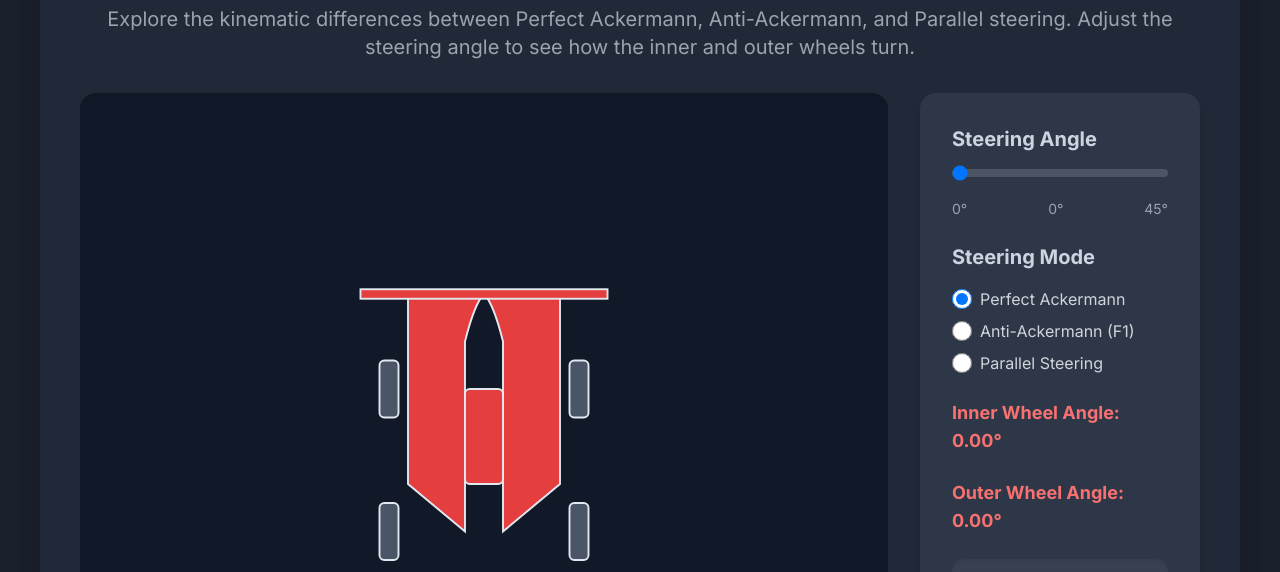
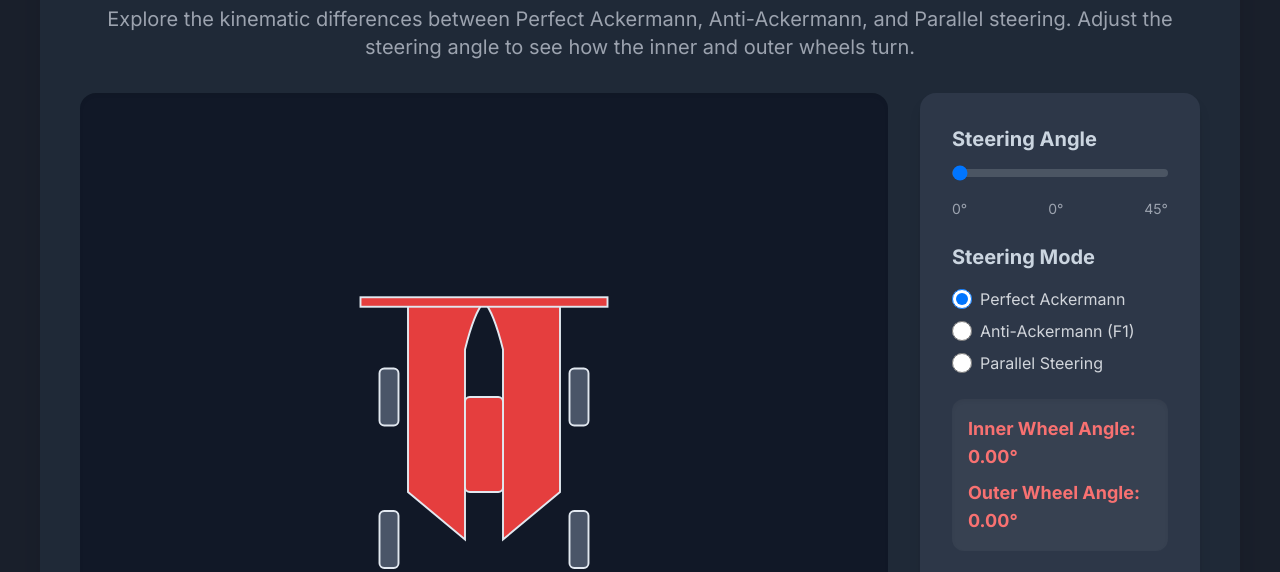
Before and after one commit to Armaan-Chawla/MECH3001-Ackermann-Simulation, a plain HTML site: page index.html in a window 1280 px wide. Shown: the part 155-727 px from the top of the page. Drawn offline with nearby package versions, Linux system fonts and the light colour scheme.

Commit message:
Update index.html

```diff
--- a/index.html
+++ b/index.html
@@ -92,8 +92,11 @@
                 </div>
 
                 <!-- Display of Calculated Angles -->
-                <p class="text-xs sm:text-sm md:text-lg font-bold text-red-400">Inner Wheel Angle: <span id="innerAngle">0.00°</span></p>
-                <p class="text-xs sm:text-sm md:text-lg font-bold text-red-400">Outer Wheel Angle: <span id="outerAngle">0.00°</span></p>
+                <div class="bg-gray-700 p-4 rounded-xl space-y-2 shadow-inner">
+                    <p class="text-lg font-bold text-red-400">Inner Wheel Angle: <span id="innerAngle">0.00°</span></p>
+                    <p class="text-lg font-bold text-red-400">Outer Wheel Angle: <span id="outerAngle">0.00°</span></p>
+                </div>
+
                 <!-- Jacobian Display -->
                 <div class="bg-gray-700 p-4 rounded-xl space-y-2 shadow-inner">
                     <p class="text-lg font-bold text-red-400 text-center">Jacobian Matrix (J)</p>
```
